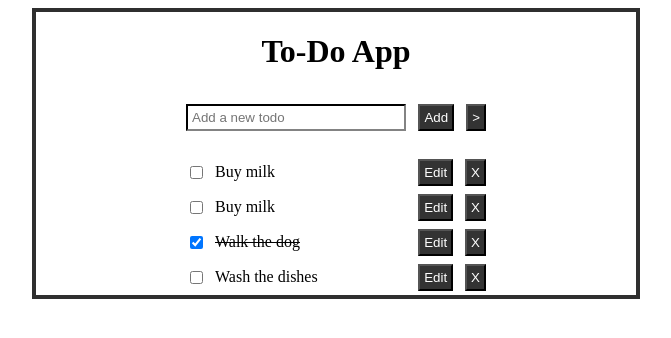
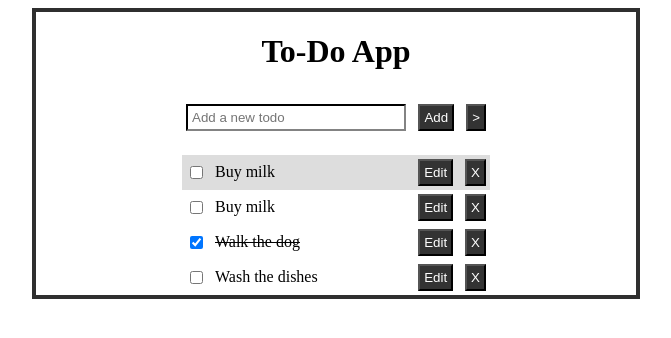
Before and after one commit to bencun/sedc-app, a Vue app: page / in a window 1280 px wide. In both pictures the pointer is over the element 640 px from the left and 172 px from the top of the page. Shown: the top 338 px of the page, without its empty margins (304-975 px from the left). Built offline with nearby package versions, Linux system fonts and the light colour scheme.

Commit message:
Hover with SCSS nesting and & operator.

```diff
--- a/src/components/SingleTask.vue
+++ b/src/components/SingleTask.vue
@@ -89,6 +89,11 @@ export default {
   display: flex;
   align-items: center;
 
+  &:hover {
+    background-color: #DDDDDD;
+  }
+
+
   .checkbox {
     margin-right: $padding-l;
   }
```
